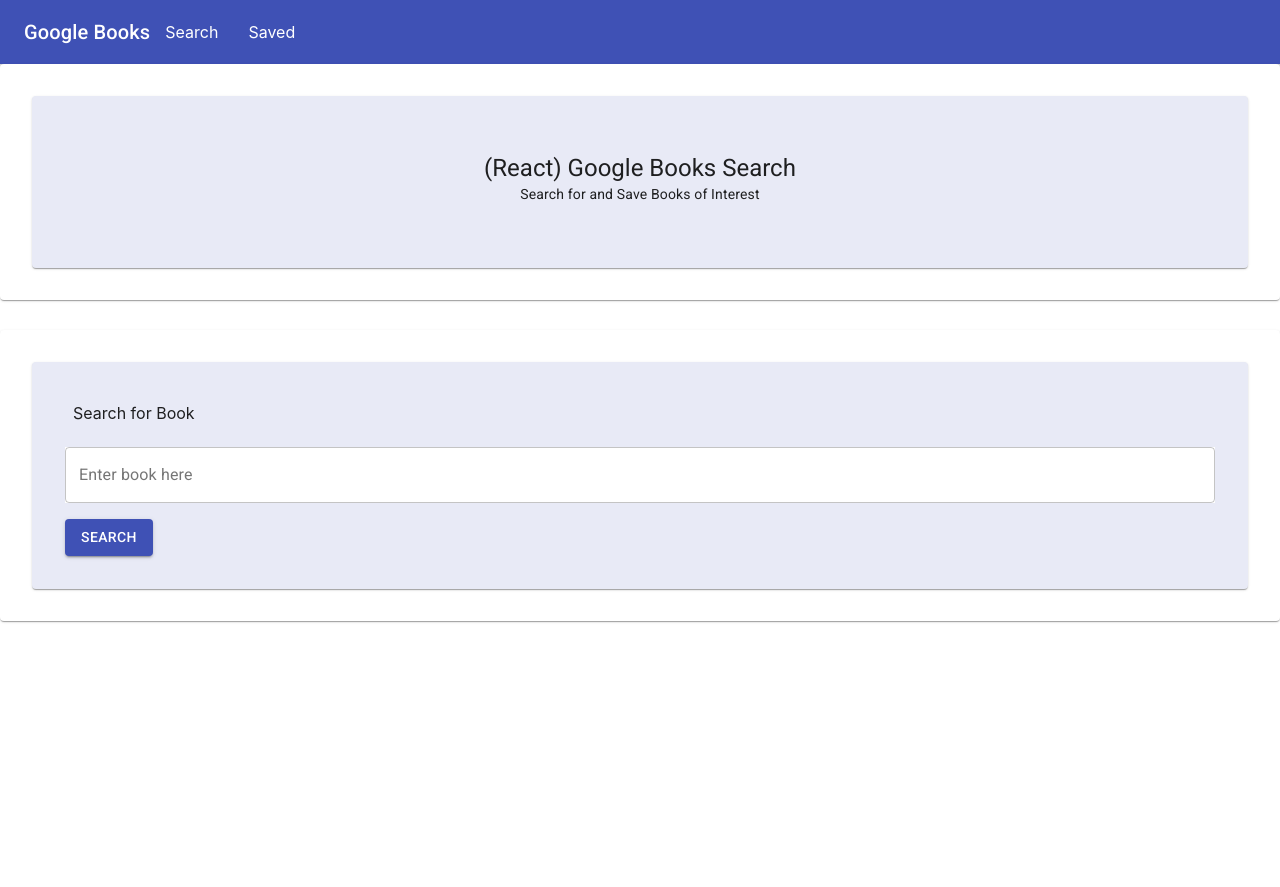
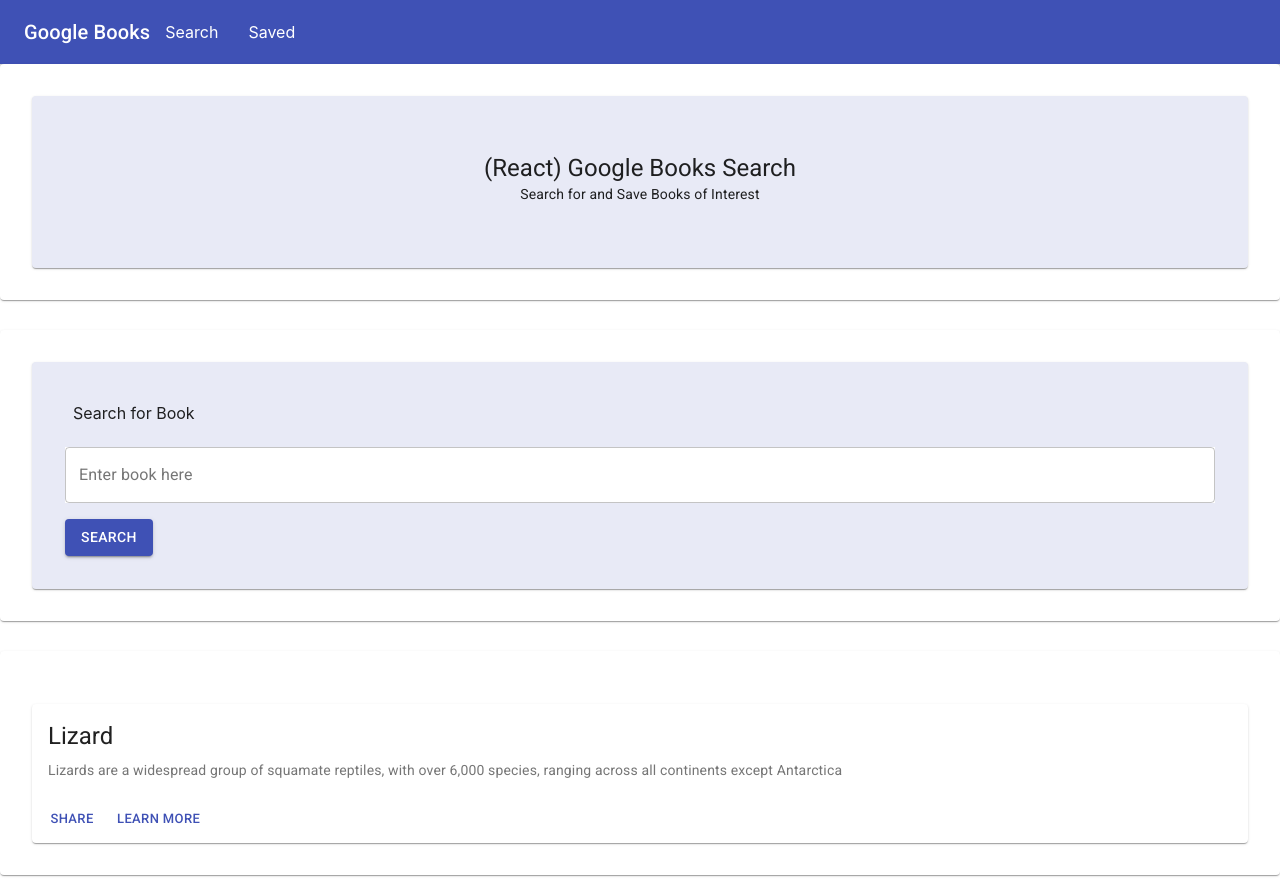
Before and after one commit to KEDuran/Google-Books-React-Search, a React (Create React App) app in the folder client/: page / in a window 1280 px wide. Before the commit the page ends 800 px from the top, so only its background shows below. Built offline with nearby package versions, Linux system fonts and the light colour scheme.

Commit message:
added a basic results card to the search page for testing

```diff
--- /dev/null
+++ b/client/src/components/CardComp/index.js
@@ -0,0 +1,76 @@
+import React from "react";
+import { makeStyles } from "@material-ui/core/styles";
+import Paper from "@material-ui/core/Paper";
+import Grid from "@material-ui/core/Grid";
+import Card from "@material-ui/core/Card";
+import CardActionArea from "@material-ui/core/CardActionArea";
+import CardActions from "@material-ui/core/CardActions";
+import CardContent from "@material-ui/core/CardContent";
+import CardMedia from "@material-ui/core/CardMedia";
+import Button from "@material-ui/core/Button";
+import Typography from "@material-ui/core/Typography";
+
+const useStyles = makeStyles((theme) => ({
+	root: {
+		flexGrow: 1,
+	},
+	paper: {
+		margin: "30px 0px 0px 0px",
+		padding: theme.spacing(4),
+		textAlign: "left",
+		color: theme.palette.text.secondary,
+	},
+	// cardWidth: {
+	// 	maxWidth: 345,
+	// },
+	// mediaHeight: {
+	// 	height: 140,
+	// },
+}));
+
+function CardComp(props) {
+	const classes = useStyles();
+	return (
+		<div className={classes.root}>
+			<Grid container spacing={3}>
+				<Grid item xs={12}>
+					<Paper className={classes.paper}>
+						<h4>{props.sectionHeader}</h4>
+						<Card>
+							<CardActionArea>
+								<CardMedia
+									image="/static/images/cards/contemplative-reptile.jpg"
+									title="Contemplative Reptile"
+								/>
+								<CardContent>
+									<Typography gutterBottom variant="h5" component="h2">
+										Lizard
+									</Typography>
+									<Typography
+										variant="body2"
+										color="textSecondary"
+										component="p"
+									>
+										Lizards are a widespread group of squamate reptiles, with
+										over 6,000 species, ranging across all continents except
+										Antarctica
+									</Typography>
+								</CardContent>
+							</CardActionArea>
+							<CardActions>
+								<Button size="small" color="primary">
+									Share
+								</Button>
+								<Button size="small" color="primary">
+									Learn More
+								</Button>
+							</CardActions>
+						</Card>
+					</Paper>
+				</Grid>
+			</Grid>
+		</div>
+	);
+}
+
+export default CardComp;
--- a/client/src/pages/Search/index.js
+++ b/client/src/pages/Search/index.js
@@ -1,12 +1,14 @@
 import React from "react";
 import SearchComp from "../../components/SearchComp";
-import JumbotronComp from "../../components/Jumbotron"
+import JumbotronComp from "../../components/Jumbotron";
+import CardComp from "../../components/CardComp";
 
 function SearchPage() {
 	return (
 		<div>
 			<JumbotronComp />
 			<SearchComp />
+			<CardComp />
 		</div>
 	);
 }
```
